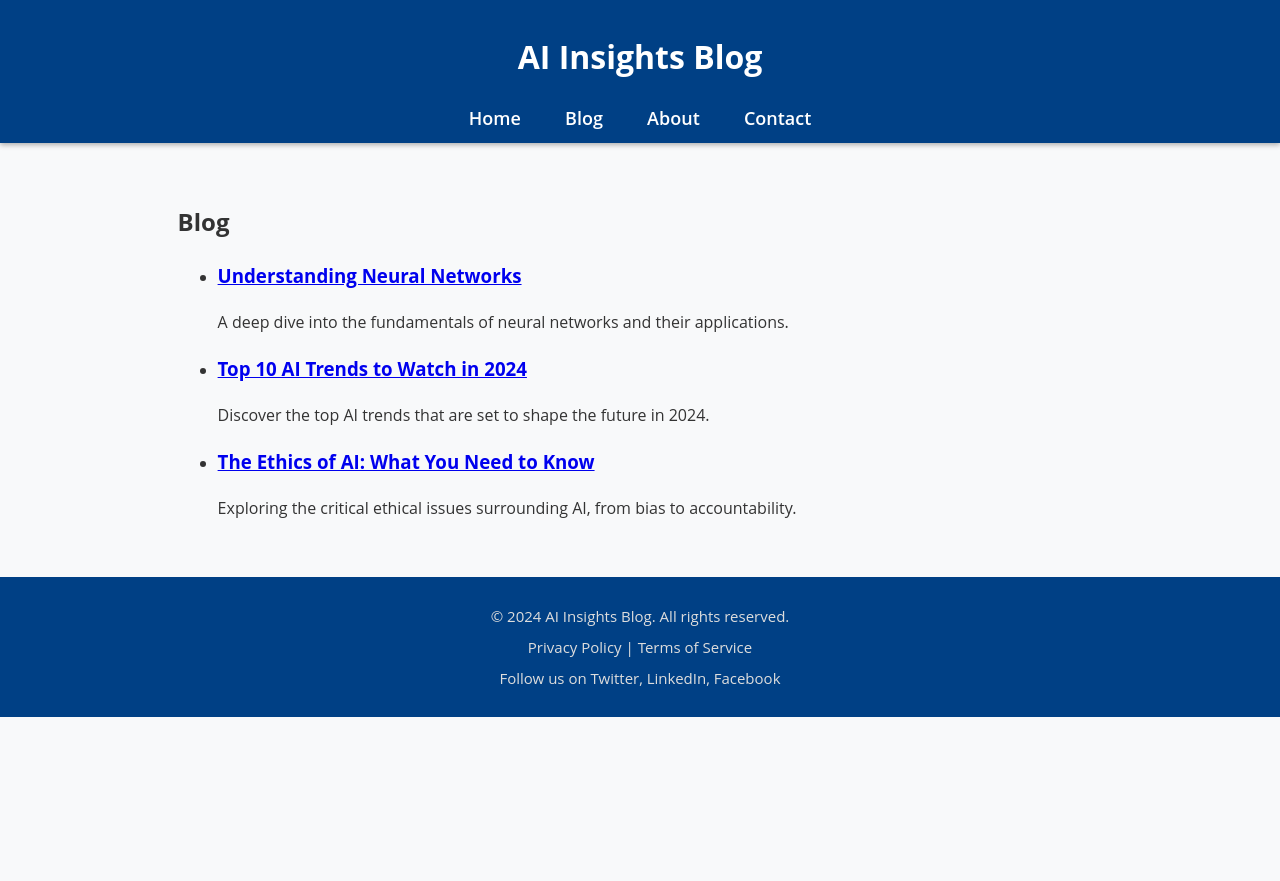
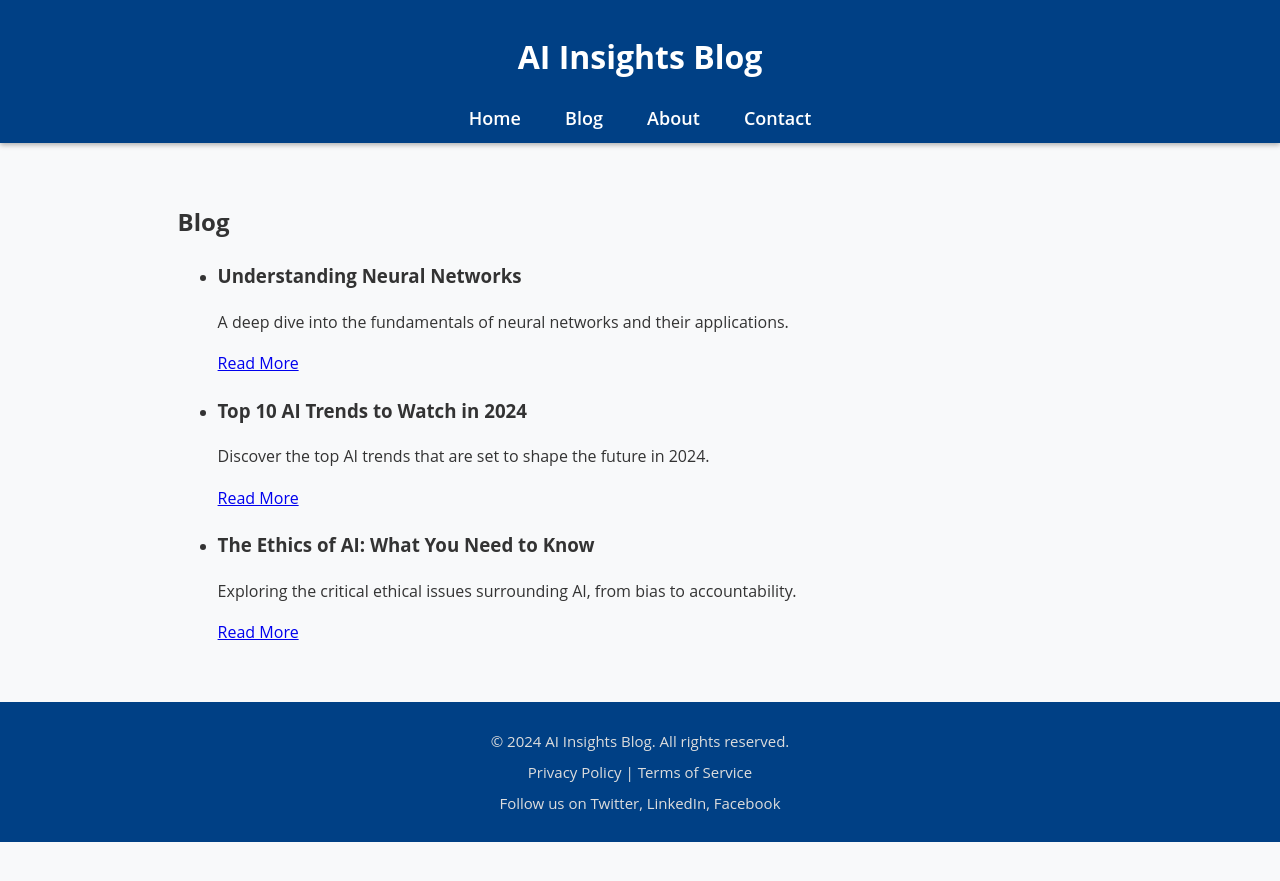
Before and after one commit to tomsonius/tomsonius.github.io, a Jekyll site: the page built from blog.html, in a window 1280 px wide. Shown: the top 881 px of the page. Built offline with Jekyll 4.4.1, drawn with Linux system fonts in a browser that asks for light colours.

Commit message:
Update blog.html

```diff
--- a/blog.html
+++ b/blog.html
@@ -1,20 +1,17 @@
 ---
-layout: page
+layout: default
 title: Blog
 ---
 
 <div class="container">
     <h2>Blog</h2>
-    {% if site.posts.size > 0 %}
     <ul>
         {% for post in site.posts %}
         <li>
-                <h3><a href="{{ post.url }}">{{ post.title }}</a></h3>
+            <h3>{{ post.title }}</h3>
             <p>{{ post.excerpt }}</p>
+            <a href="{{ post.url }}" class="button">Read More</a>
         </li>
         {% endfor %}
     </ul>
-    {% else %}
-        <p>No posts found.</p>
-    {% endif %}
 </div>
```
Lines whose indentation alone changed are shown as unchanged.
